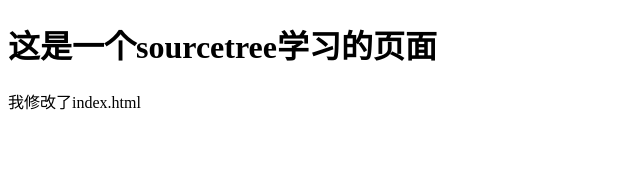
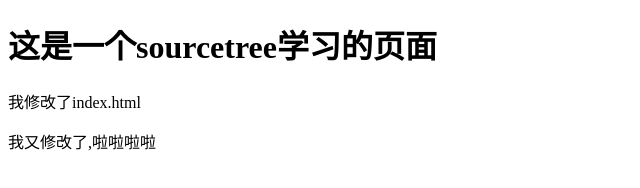
Before and after one commit to xiafeiinter/learn, a plain HTML site: page index.html in a window 1280 px wide. Shown: the whole page, without its empty margins (0-640 px from the left). Drawn offline with Linux system fonts and the light colour scheme.

Commit message:
第二次修改Index.html

```diff
--- a/index.html
+++ b/index.html
@@ -7,5 +7,6 @@
 <body>
     <h1>这是一个sourcetree学习的页面</h1>
 <p>我修改了index.html</p>
+<p>我又修改了,啦啦啦啦</p>
 </body>
 </html>
```
